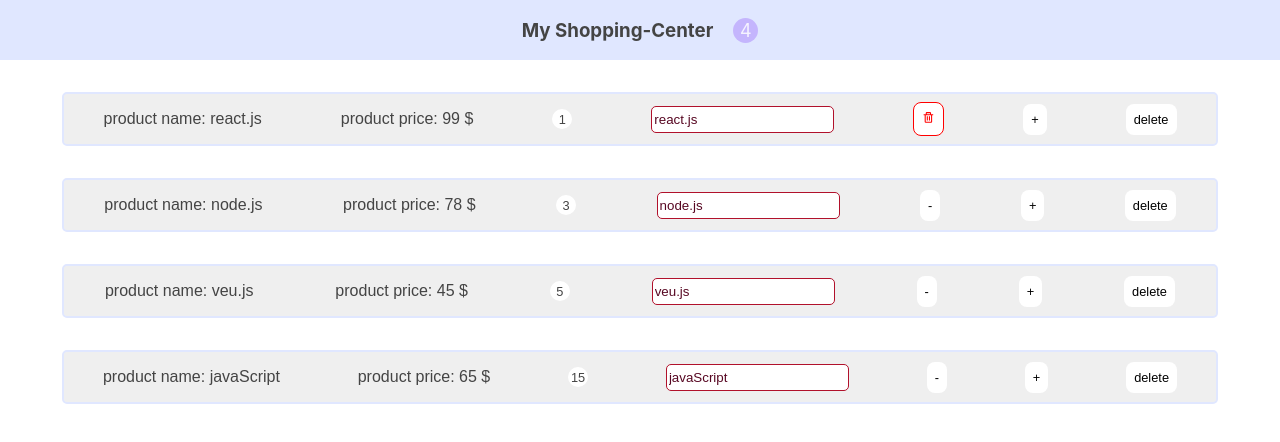
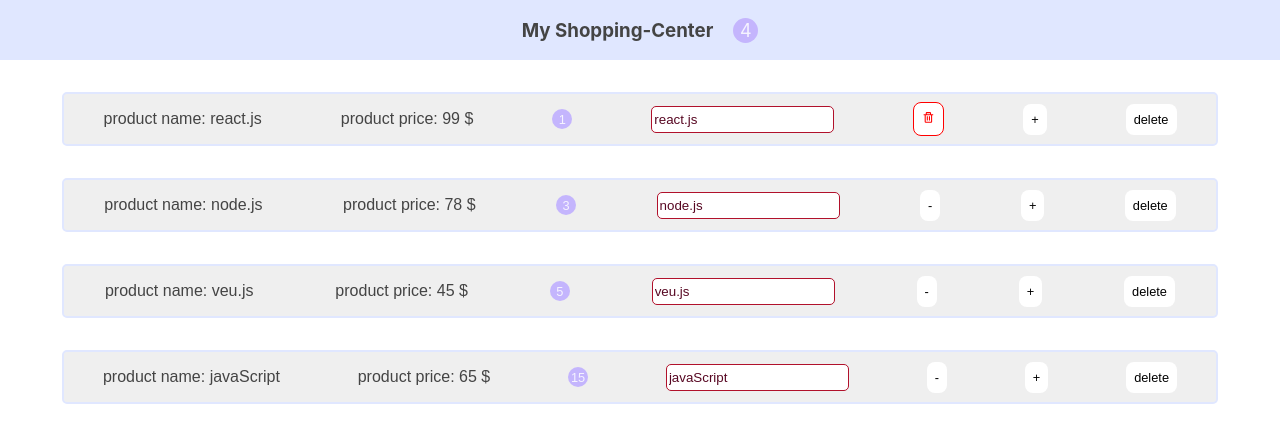
Before and after one commit to elhambanan/ReactShoppingCart, a React (Create React App) app: page / in a window 1280 px wide. Shown: the top 442 px of the page. Built offline with nearby package versions, Linux system fonts and the light colour scheme.

Commit message:
object distructure

```diff
--- a/src/App.js
+++ b/src/App.js
@@ -48,7 +48,7 @@ removeHandler = (id) => {
     return (
       <div className="App">
       <NavBar
-        totalItem={this.state.products.filter(p => p.quantity>0).length}
+        totalItems={this.state.products.filter(p => p.quantity>0).length}
       />
       <ProductList
         products={this.state.products}
--- a/src/components/NavBar/NavBar.js
+++ b/src/components/NavBar/NavBar.js
@@ -1,10 +1,10 @@
 import styles from "./navBar.module.css"
 
-const NavBar = (props) => {
+const NavBar = ({totalItems}) => {
     return (
         <header className={styles.navbar}>
             <h3>My Shopping-Center</h3>
-            <span>{props.totalItem}</span>
+            <span>{totalItems}</span>
         </header>
      );
 }
--- a/src/components/Product/Product.js
+++ b/src/components/Product/Product.js
@@ -2,36 +2,36 @@ import styles from "./product.module.css";
 import { BiTrash } from "react-icons/bi";
 
 
-const Product = (props) => {
+const Product = ({product,onChange,onDecrement,onIncrement,onDelete}) => {
     return (
-        <div className={styles.product} onClick = {props.click}>
+        <div className={styles.product}>
 
-            <p>product name: {props.product.title} </p>
-            <p>product price: {props.product.price} </p>
+            <p>product name: {product.title} </p>
+            <p>product price: {product.price} </p>
             <span
                 className={styles.value} >
-                {props.product.quantity}
+                {product.quantity}
             </span>
             <input type="text"
                 className={styles.input}
-                onChange={props.onChange}
-                value = {props.product.title}/>
+                onChange={onChange}
+                value = {product.title}/>
             <button
                 className={`
                 ${styles.btn}
-                ${props.product.quantity === 1 && styles.remove}`}
-                onClick={props.onDecrement}>
-                    {props.product.quantity>1 ? "-" : <BiTrash/>}
+                ${product.quantity === 1 && styles.remove}`}
+                onClick={onDecrement}>
+                    {product.quantity>1 ? "-" : <BiTrash/>}
 
             </button>
             <button
                 className={styles.btn}
-                onClick={props.onIncrement}>
+                onClick={onIncrement}>
                     +
             </button>
             <button
                 className={styles.btn}
-                onClick={props.onDelete}>
+                onClick={onDelete}>
                     delete
             </button>
         </div>
--- a/src/components/Product/product.module.css
+++ b/src/components/Product/product.module.css
@@ -3,7 +3,6 @@
     width:  90%;
     height: 50px;
     border: 2px solid #e0e7ff;
-    /* background-color: #c7d2fe; */
     margin-top: 2rem;
     border-radius: 5px;
     display: flex;
@@ -23,7 +22,8 @@
 .value {
     width: 20px;
     height: 20px;
-    background-color: #fff;
+    background-color: #c4b5fd;;
+    color: #f5f3ff;
     border-radius: 100%;
     display: flex;
     justify-content: center;
--- a/src/components/ProductList/ProductList.js
+++ b/src/components/ProductList/ProductList.js
@@ -4,7 +4,10 @@ import styles from "./productList.module.css"
 
 class ProductList extends Component {
 
-    render() {
+
+    renderProduct = () => {
+        if (this.props.products.length === 0)
+            return <div>there is no Product</div>
         return (
             <div className={styles.container}>
                 {this.props.products.map((p, index) => {
@@ -22,6 +25,18 @@ class ProductList extends Component {
             </div>
         );
     }
+    render() {
+        return (
+            <div>
+                {!this.props.products.length
+                    ? (<div>go to Shopping</div>)
+                    : (null)
+                }
+                {this.renderProduct()}
+            </div>
+        )
+
+    }
 }
 
 export default ProductList;
```
Also changed, not shown: 1 other file (tests, documents, lock files or other folders). Lines whose indentation alone changed are shown as unchanged.
